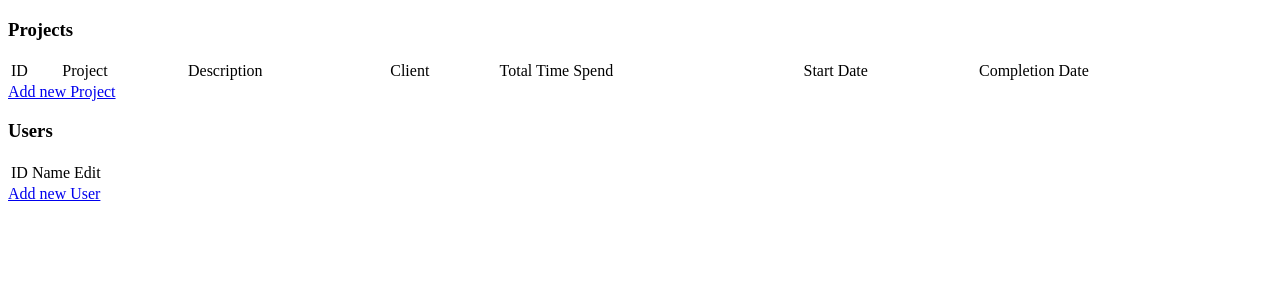
After one commit to muhdmishal/QTRKP-REC, a PHP site: page /admin/dashboard.php in a window 1280 px wide. The commit adds this page. Shown: the top 300 px of the page. Run offline with PHP 8.4, Linux system fonts and the light colour scheme; the visitor is signed in with stand-in values (Sample User, id 1); data that the repository does not hold is empty.

Commit message:
Dashbord with project and user details.

```diff
--- /dev/null
+++ b/admin/dashboard.php
@@ -0,0 +1,124 @@
+<?php
+
+  include '../DB.php';
+  session_start();
+  $error = '';
+
+  if ($_SESSION['status'] ) {
+    $con = mysqli_connect(HOST,USERNAME,PASSWORD,DBNAME);
+    $sql = "SELECT *
+      FROM `tbl_project`
+      WHERE status = '1'";
+
+    $projects = $con->query($sql);
+
+    $sql = "SELECT *
+      FROM `tbl_user`
+      WHERE status = '1'";
+
+    $users = $con->query($sql);
+
+
+  } else {
+    header('Location: ./');
+  }
+
+ ?>
+<!DOCTYPE html>
+<html>
+  <head>
+    <meta charset="utf-8">
+    <title>QTracker Dashboard</title>
+    <link rel="stylesheet" href="style.css">
+  </head>
+  <body>
+    <div class="">
+      <h3>Projects</h3>
+      <table style="width:100%">
+        <tr>
+          <td>
+            ID
+          </td>
+          <td>
+            Project
+          </td>
+          <td>
+            Description
+          </td>
+          <td>
+            Client
+          </td>
+          <td>
+            Total Time Spend
+          </td>
+          <td>
+            Start Date
+          </td>
+          <td>
+            Completion Date
+          </td>
+        </tr>
+        <?php while ($row = $projects->fetch_assoc()) { ?>
+        <tr>
+          <td>
+            <?php echo $row['id'] ?>
+          </td>
+          <td>
+            <?php echo $row['title'] ?>
+          </td>
+          <td>
+            <?php echo $row['description'] ?>
+          </td>
+          <td>
+            <?php echo $row['client_name'] ?>
+          </td>
+          <td>
+            Total Time Spend
+          </td>
+          <td>
+            <?php echo $row['startdate'] ?>
+          </td>
+          <td>
+            <?php echo $row['deliverydate'] ?>
+          </td>
+          <td>
+            <a href="editproject.php?id=<?php echo $row['id'] ?>">Edit</a>
+          </td>
+        </tr>
+        <?php } ?>
+      </table>
+      <a href="addproject.php">Add new Project</a>
+    </div>
+    <div class="">
+      <h3>Users</h3>
+      <table>
+        <tr>
+          <td>
+            ID
+          </td>
+          <td>
+            Name
+          </td>
+          <td>
+            Edit
+          </td>
+        </tr>
+
+        <?php while ($row = $users->fetch_assoc()) { ?>
+        <tr>
+          <td>
+            <?php echo $row['id'] ?>
+          </td>
+          <td>
+            <?php echo $row['name'] ?>
+          </td>
+          <td>
+            <a href="edituser.php<?php echo $row['id'] ?>">Edit User</a>
+          </td>
+        </tr>
+        <?php } ?>
+      </table>
+      <a href="adduser.php">Add new User</a>
+    </div>
+  </body>
+</html>
--- a/admin/index.php
+++ b/admin/index.php
@@ -28,6 +28,7 @@
       }
     }
     else {
+      $_SESSION['status'] = FALSE;
       $error = 'Username and Password doesnot match.';
     }
   }
--- a/admin/style.css
+++ b/admin/style.css
@@ -1,3 +1,6 @@
 .center {
   margin: auto;
 }
+.text-center {
+  text-align: center;
+}
```
